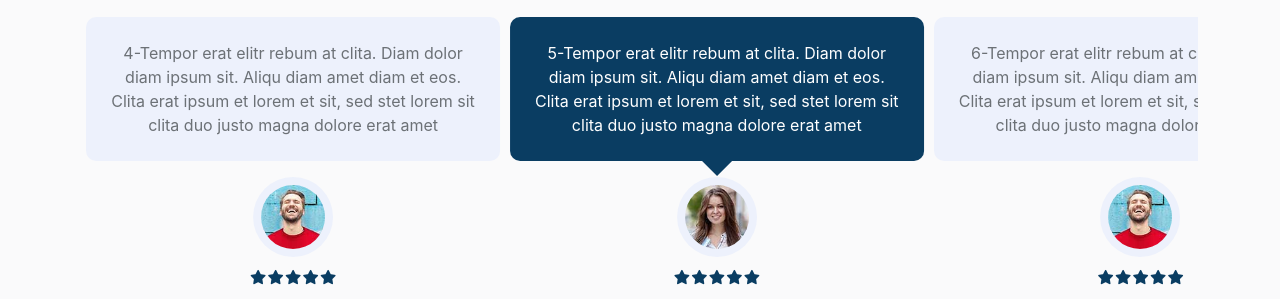
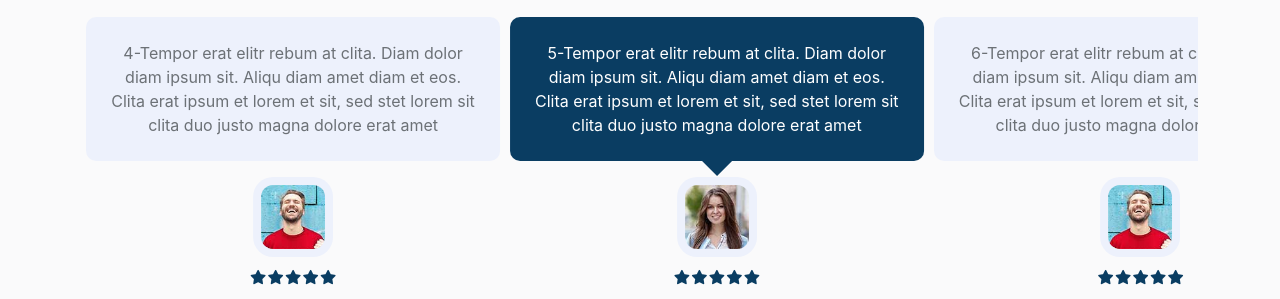
Before and after one commit to DafetiteOgaga/classic_brownline_plumbing_services, a React (Create React App) app in the folder classic_brownline_plumbing_services_website/: page / in a window 1280 px wide. Shown: the part 3455-3754 px from the top of the page. Built offline with nearby package versions, Linux system fonts and the light colour scheme.

Commit message:
testimonials.js: minor fix

```diff
--- a/classic_brownline_plumbing_services_website/src/components/modularComponents/testimonials.js
+++ b/classic_brownline_plumbing_services_website/src/components/modularComponents/testimonials.js
@@ -116,7 +116,7 @@ function Testimonial() {
 										<div className={`testimonial-text bg-light text-center p-4 mb-3 border-radius-10 ${isActive?'active':''}`}>
 											<p className="mb-0">{tesIdx+1}-{testimonial.feedback}</p>
 										</div>
-										<img className="bg-light rounded-circle p-2 mx-auto mb-2 w-80 h-80" alt="" src={testimonial.img} />
+										<img className="bg-light border-radius-20 p-2 mx-auto mb-2 w-80 h-80" alt="" src={testimonial.img} />
 										<div className="mb-2">
 											<AllStars />
 										</div>
```
